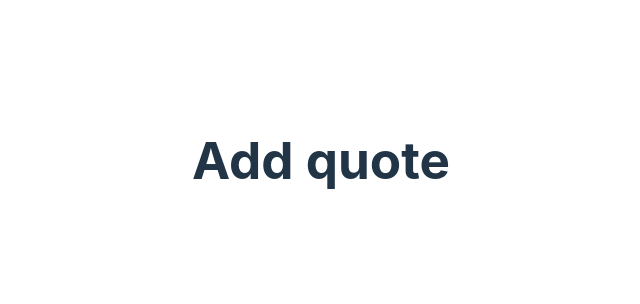
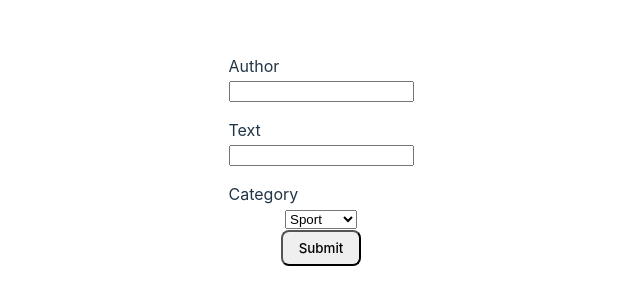
Before and after one commit to fanerotim/Quotes, a React (Vite) app in the folder client/vite-project/: page /quotes/add-quote in a window 1280 px wide. Shown: the part 240-544 px from the top of the page, without its empty margins (319-959 px from the left). Built offline with nearby package versions, Linux system fonts and the light colour scheme.

Commit message:
add functionality for adding a quote and a demo form

```diff
--- a/client/vite-project/src/components/add-quote/AddQuote.jsx
+++ b/client/vite-project/src/components/add-quote/AddQuote.jsx
@@ -1,9 +1,57 @@
+import './AddQuote.scss'
+import useForm from '../hooks/useForm';
+
+const initialValues = {
+    author: '',
+    text: '',
+    category: ''
+}
+
 const AddQuote = () => {
 
+    const { values, handleChange } = useForm(initialValues);
+
+    const handleSubmit = (e) => {
+        e.preventDefault();
+        console.log('user data', values)
+    }
 
     return (
         <>
-            <h1>Add quote</h1>
+            <form
+                onSubmit={(e) => handleSubmit(e)}>
+                <section>
+                    <label>Author</label>
+                    <input
+                        onChange={handleChange}
+                        value={values.author}
+                        name='author'
+                        type="text"/>
+                </section>
+
+                <section>
+                    <label>Text</label>
+                    <input
+                        onChange={handleChange}
+                        value={values.text}
+                        name='text'
+                        type="text"/>
+                </section>
+
+                <section>
+                    <label>Category</label>
+                    <select
+                        onChange={handleChange}
+                        name="category"
+                        value={values.category}>
+                        <option value="sport">Sport</option>
+                        <option value="comedy">Comedy</option>
+                        <option value="history">History</option>
+                    </select>
+
+                </section>
+                <button>Submit</button>
+            </form>
         </>
     )
 }
--- a/client/vite-project/src/components/add-quote/AddQuote.scss
+++ b/client/vite-project/src/components/add-quote/AddQuote.scss
@@ -0,0 +1,8 @@
+form label {
+    display: block;
+    text-align: left;
+}
+
+form input {
+    margin-bottom: 1rem;
+}
```
